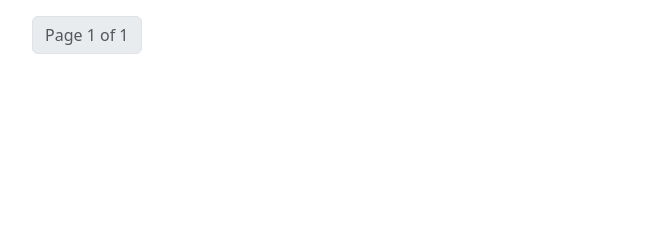
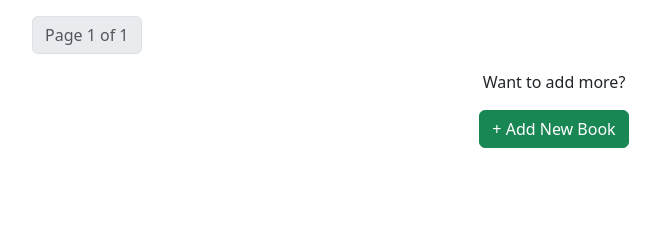
Before and after one commit to cfuenning/CSCI4830-TechExercise, a Django app: page /book in a window 1280 px wide. Shown: the part 178-418 px from the top of the page, without its empty margins (86-746 px from the left). Run offline with Django 5.2, Linux system fonts and the light colour scheme; data that the repository does not hold is empty; some libraries are stand-ins or nearby versions.

Commit message:
adding link to create entry on book list page

```diff
--- a/books/templates/book_list.html
+++ b/books/templates/book_list.html
@@ -46,6 +46,10 @@
   </ul>
 </nav>
 
+<div class="text-center mb-3">
+    <p>Want to add more?</p>
+    <a href="{% url 'create_book' %}" class="btn btn-success mb-3">+ Add New Book</a>
+</div>
 
 <!-- Reference JavaScript files -->
 <script src="{% static '/js/bootstrap.min.js' %}"></script>
```
